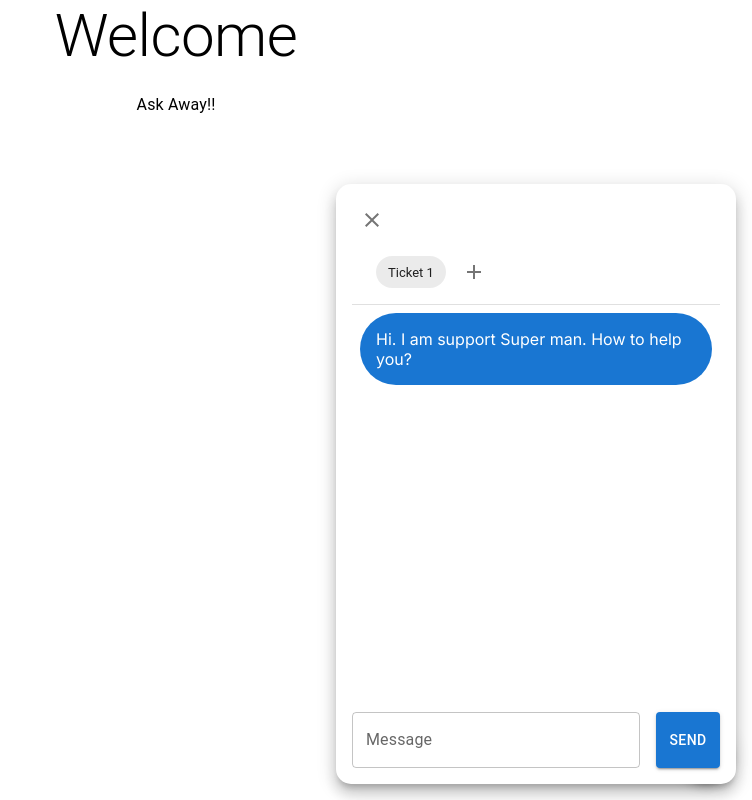
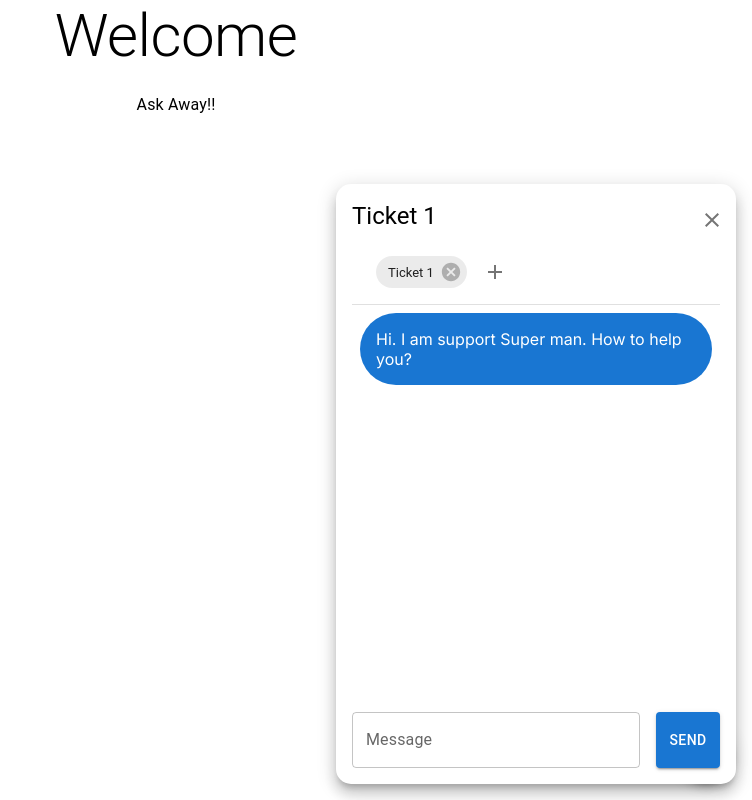
Before and after one commit to d0t-J/Headstarter-Project-3-AI-Customer-Support, a Next.js app: page / in a window 1280 px wide. Both pictures are taken after a click on the button 1234 px from the left and 754 px from the top of the page. Shown: the top 800 px of the page, without its empty margins (528-1280 px from the left). Built offline with nearby package versions, Linux system fonts and the light colour scheme.

Commit message:
Updated Chat Box

```diff
--- a/app/page.js
+++ b/app/page.js
@@ -46,6 +46,7 @@ export default function Home() {
   const [activeChatId, setActiveChatId] = useState(1);
   const [openChat, setOpenChat] = useState(false);
   const messagesEndRef = useRef(null);
+  const tabsRef = useRef(null)
   const activeChat = chats.find((chat) => chat.id === activeChatId);
   const messages = activeChat ? activeChat.messages : [];
 
@@ -168,10 +169,6 @@ export default function Home() {
     messagesEndRef.current?.scrollIntoView({ behavior: "smooth" });
   };
 
-  useEffect(() => {
-    scrollToBottom();
-  }, [messages]);
-
   const createNewChat = () => {
     const newChatId = chats.length + 1;
     setChats([
@@ -204,12 +201,32 @@ export default function Home() {
     }
   };
 
+  const deleteChat = (id) => {
+    setChats((chats) => chats.filter((chat) => chat.id !== id));
+    if (activeChatId === id && chats.length > 1) {
+      setActiveChatId(chats[chats.length - 1].id);
+    } else if (chats.length === 1) {
+      setActiveChatId(null);
+    }
+  };
+
+
+  useEffect(() => {
+    scrollToBottom();
+  }, [messages]);
+
   useEffect(() => {
     document.addEventListener("click", handleClickOutside);
     return () => {
       document.removeEventListener("click", handleClickOutside);
     };
   }, [openChat]);
+
+  useEffect(() => {
+    if (tabsRef.current) {
+      tabsRef.current.scrollTo({ left: tabsRef.current.scrollWidth, behavior: "smooth" });
+    }
+  }, [chats.length]);
 
   return (
     <Container>
@@ -252,12 +269,15 @@ export default function Home() {
             right: 16,
           }}
         >
-          <Box display="flex" flexDirection="row" alignItems="flex-end">
+          {/* Title Bar */}
+          <Box display="flex" flexDirection="row" justifyContent="space-between" alignItems="center">
+            <Typography variant="h5" gutterBottom> {`Ticket ${activeChatId}`}</Typography>
             <IconButton edge="end" onClick={handleChatToggle}>
               <Close />
             </IconButton>
           </Box>
-          <Box overflow="auto" display="flex" flexDirection="column">
+          {/* Ticket Tabs */}
+          <Box ref={tabsRef} overflow="auto" display="flex" flexDirection="column">
             <Tabs variant="scrollable" scrollButtons="auto">
               <Toolbar>
                 {chats.map((chat) => (
@@ -269,6 +289,7 @@ export default function Home() {
                         : chat.name
                     }
                     onClick={() => setActiveChatId(chat.id)}
+                    onDelete={() => deleteChat(chat.id)}
                     variant={chat.id === activeChatId ? "filled" : "outlined"}
                     sx={{ marginRight: 1 }}
                   />
@@ -280,6 +301,7 @@ export default function Home() {
             </Tabs>
           </Box>
           <Divider />
+          {/* Message Box */}
           <Box
             display="flex"
             flexDirection="column"
@@ -334,4 +356,4 @@ export default function Home() {
       )}
     </Container>
   );
-}
+};
```
